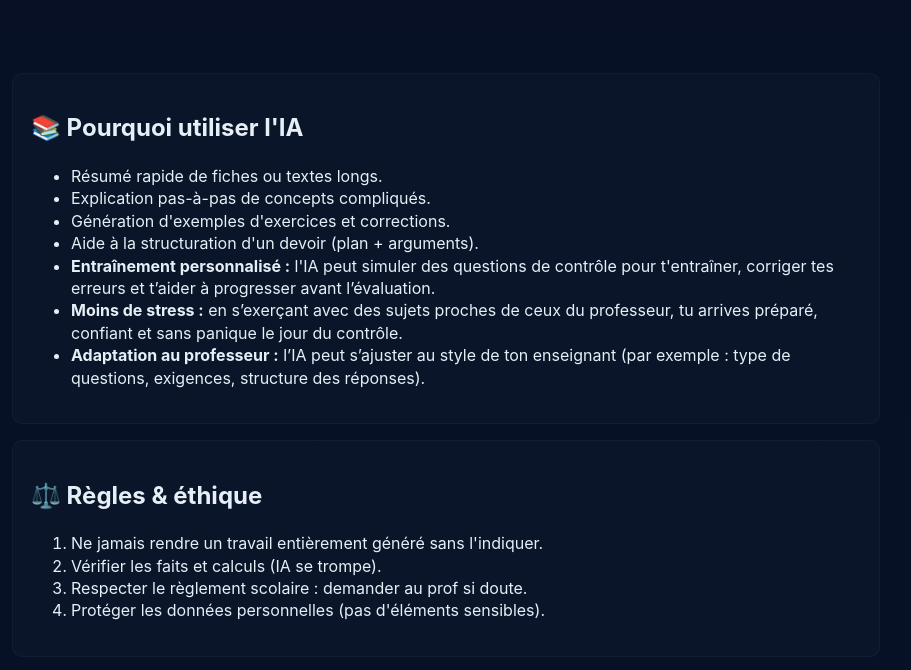
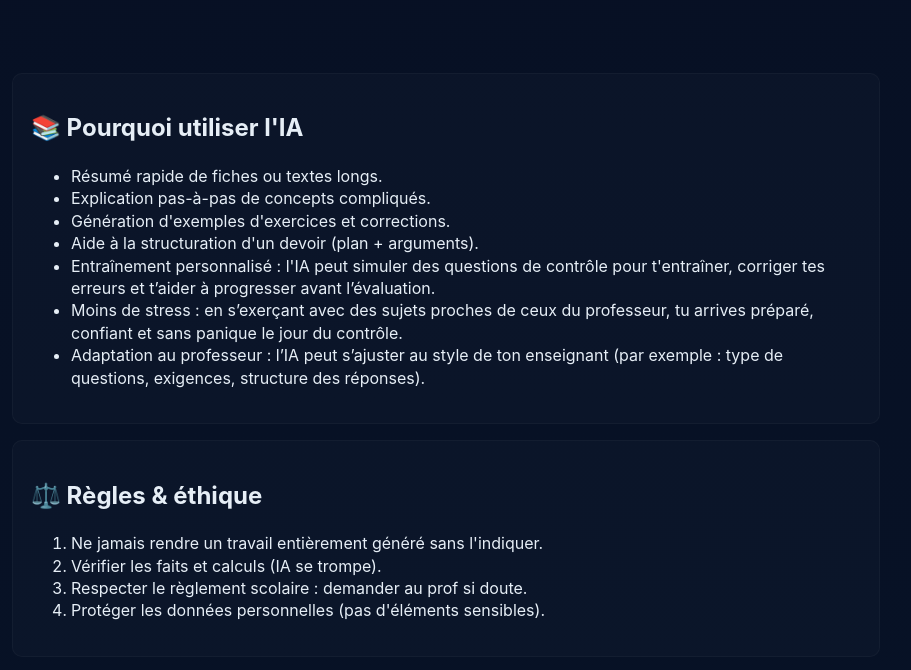
Before and after one commit to 1001amaury/IA-POUR-LES-COURS, a plain HTML site: page index.html in a window 1280 px wide. Shown: the part 123-793 px from the top of the page, without its empty margins (194-1105 px from the left). Drawn offline with Linux system fonts and the light colour scheme.

Commit message:
Update index.html

```diff
--- a/index.html
+++ b/index.html
@@ -23,9 +23,9 @@
         <li>Explication pas-à-pas de concepts compliqués.</li>
         <li>Génération d'exemples d'exercices et corrections.</li>
         <li>Aide à la structuration d'un devoir (plan + arguments).</li>
-        <li><strong>Entraînement personnalisé :</strong> l'IA peut simuler des questions de contrôle pour t'entraîner, corriger tes erreurs et t’aider à progresser avant l’évaluation.</li>
-        <li><strong>Moins de stress :</strong> en s’exerçant avec des sujets proches de ceux du professeur, tu arrives préparé, confiant et sans panique le jour du contrôle.</li>
-        <li><strong>Adaptation au professeur :</strong> l’IA peut s’ajuster au style de ton enseignant (par exemple : type de questions, exigences, structure des réponses).</li>
+        <li>Entraînement personnalisé : l'IA peut simuler des questions de contrôle pour t'entraîner, corriger tes erreurs et t’aider à progresser avant l’évaluation.</li>
+        <li>Moins de stress : en s’exerçant avec des sujets proches de ceux du professeur, tu arrives préparé, confiant et sans panique le jour du contrôle.</li>
+        <li>Adaptation au professeur : l’IA peut s’ajuster au style de ton enseignant (par exemple : type de questions, exigences, structure des réponses).</li>
       </ul>
     </section>
 
```
